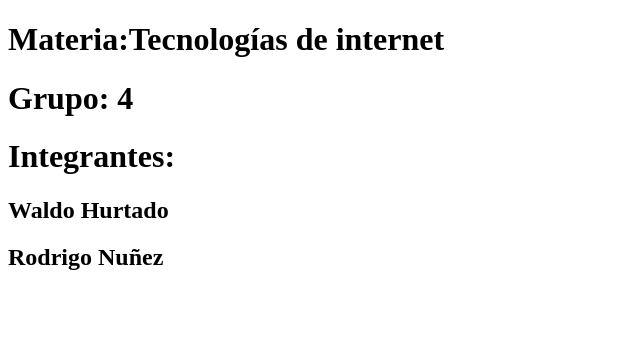
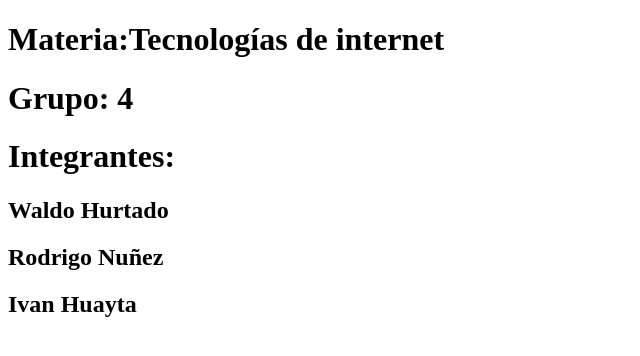
Before and after one commit to waldyounity/tecnologias, a plain HTML site: page index.html in a window 1280 px wide. Shown: the whole page, without its empty margins (0-640 px from the left). Drawn offline with Linux system fonts and the light colour scheme.

Commit message:
actualizacion

```diff
--- a/index.html
+++ b/index.html
@@ -11,5 +11,6 @@
     <h1>Integrantes:</h1>
     <h2>Waldo Hurtado</h2>
     <h2>Rodrigo Nuñez</h2>
+    <h2>Ivan Huayta</h2>
 </body>
 </html>
```
